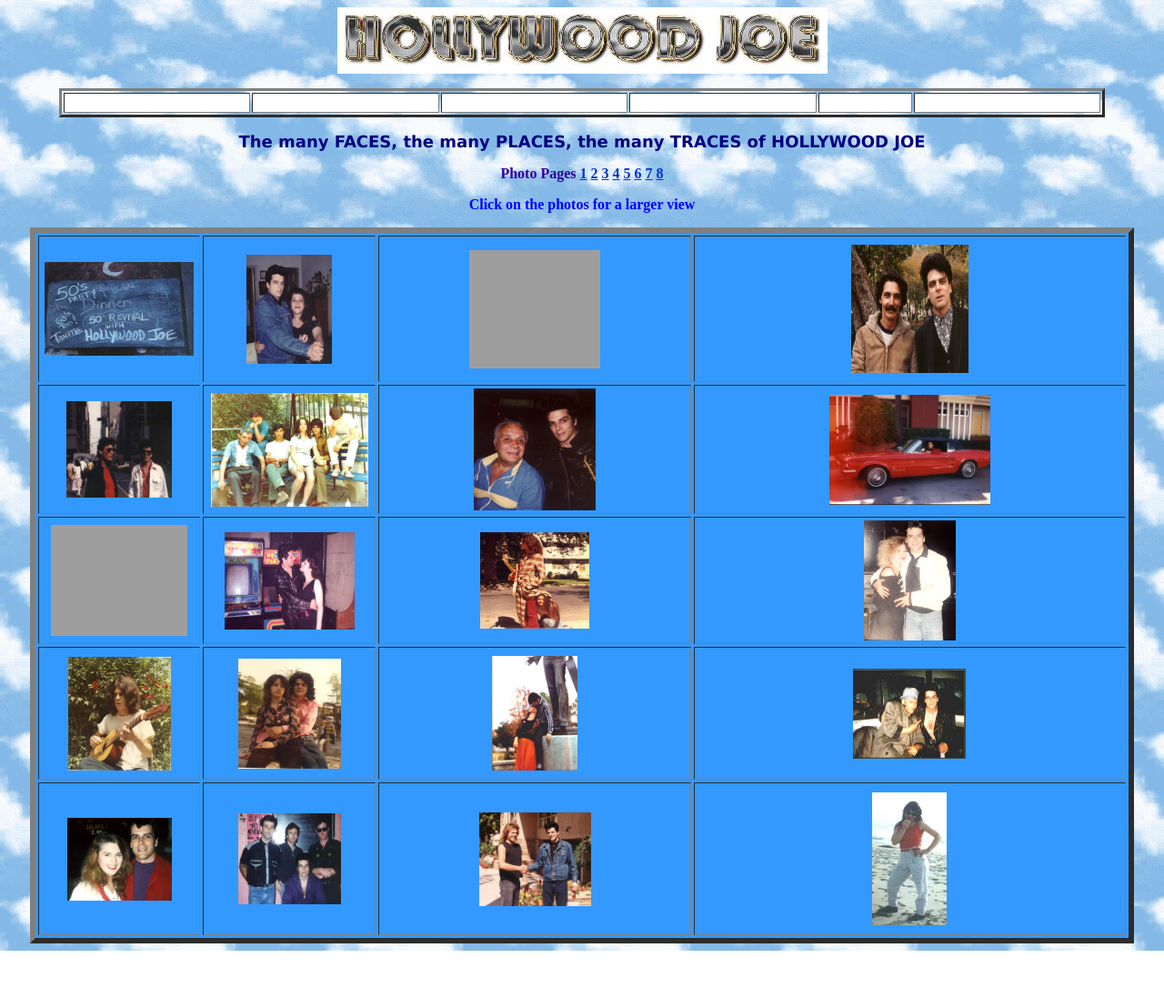
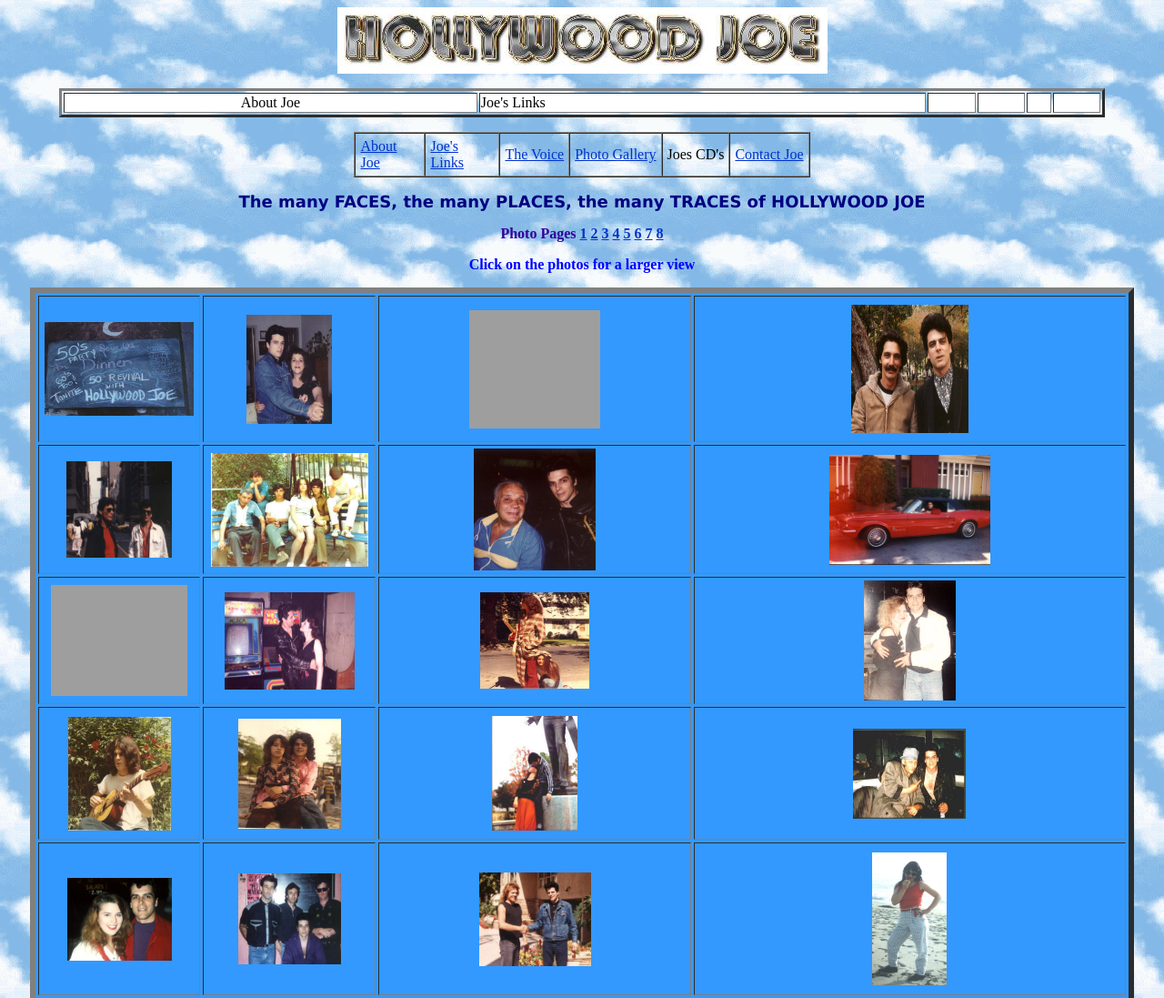
Before and after one commit to honeybear231/hollywoodjoe, a plain HTML site: page testpagemany2.html in a window 1280 px wide. Shown: the top 1097 px of the page at 91% size. Before the commit the page ends 1045 px from the top, so only its background shows below. Drawn offline with Linux system fonts and the light colour scheme; grey boxes are pictures that could not be loaded; files whose address does not match are found by name.

Commit message:
Add files via upload

```diff
--- a/testpagemany2.css
+++ b/testpagemany2.css
@@ -5,6 +5,7 @@
 	background-color: #FFFFFF;
 	border: 1px solid #000000;
 	padding: 5px;
+	white-space: nowrap;
 }
 
 /* Unvisited link state (Blue) */
--- a/testpagemany2.html
+++ b/testpagemany2.html
@@ -16,15 +16,26 @@
 	</p></center><center>
     <table width="91%" border="3">
         <tr>
-            <td bgcolor="#FFFFFF">&nbsp;</td>
-            <td bgcolor="#FFFFFF">&nbsp;</td>
+            <td bgcolor="#FFFFFF"><center>
+            About Joe
+            </center></td>
+            <td bgcolor="#FFFFFF">Joe's Links</td>
             <td bgcolor="#FFFFFF">&nbsp;</td>
             <td bgcolor="#FFFFFF">&nbsp;</td>
             <td bgcolor="#FFFFFF"><a href="https://web.archive.org/web/20170628045824/mailto:hollywoodjoe@usa.com"></a>
             </td>
             <td bgcolor="#FFFFFF">&nbsp;</td>
         </tr>
-	</table></center>
+	</table>
+    <p><table border="1" cellpadding="5" cellspacing="0">
+		<tr>
+			<td width="65" class="nav-cell"><a href="aboutjoe.htm">About Joe</a></td>
+	        <td width="70" class="nav-cell"><a href="joeslinks.htm">Joe's Links</a></td>
+	        <td class="nav-cell"><a href="thevoice.htm"> The Voice</a></td>
+	        <td class="nav-cell"><a href="photogallery.htm"> Photo Gallery</a></td>
+	        <td class="nav-cell"><a href="joescds.htm"></a> Joes CD's</a></td>
+	        <td class="nav-cell"><a href="contactjoe.htm"> Contact Joe</a></td></tr></table>
+	</center>
     <p align="center">
         <b>
             <font color="#000080" size="4" face="Verdana, Arial, Helvetica, sans-serif">The
```
